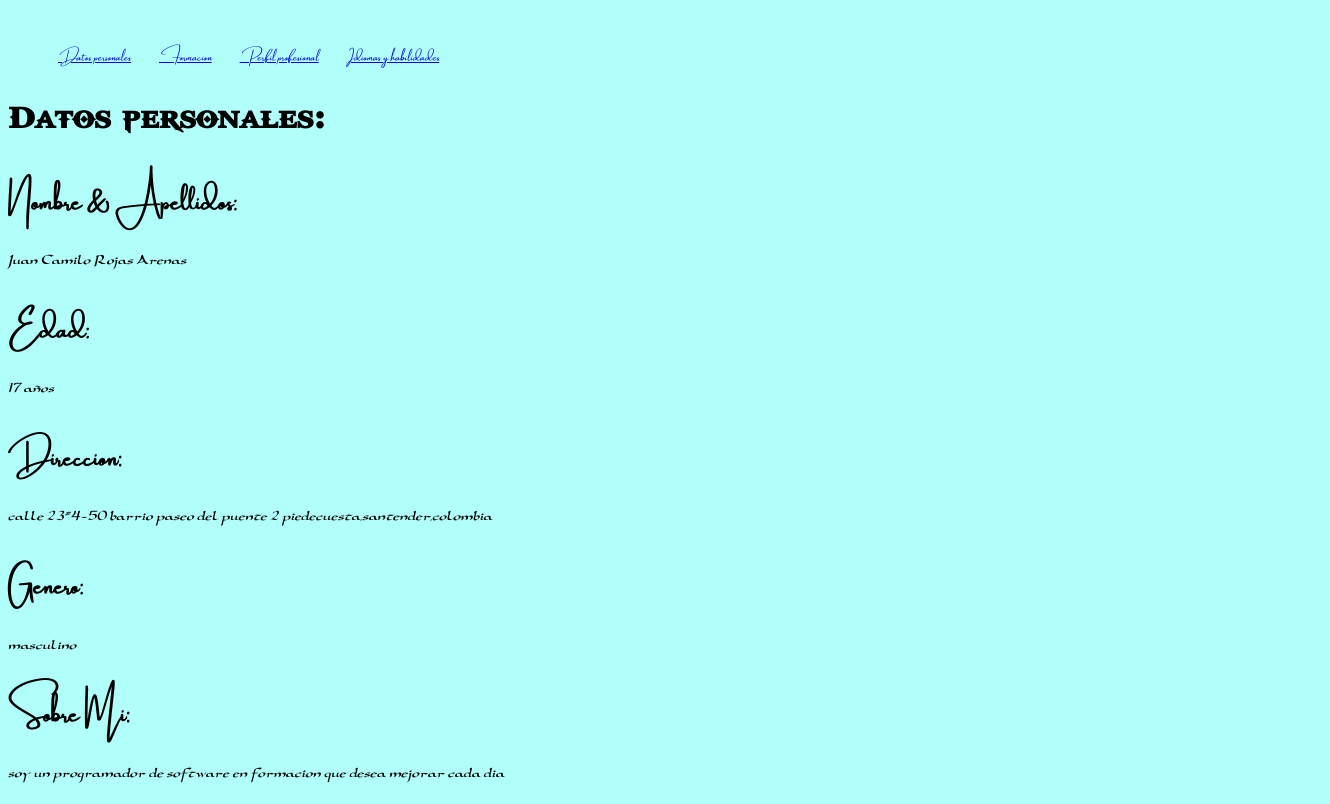
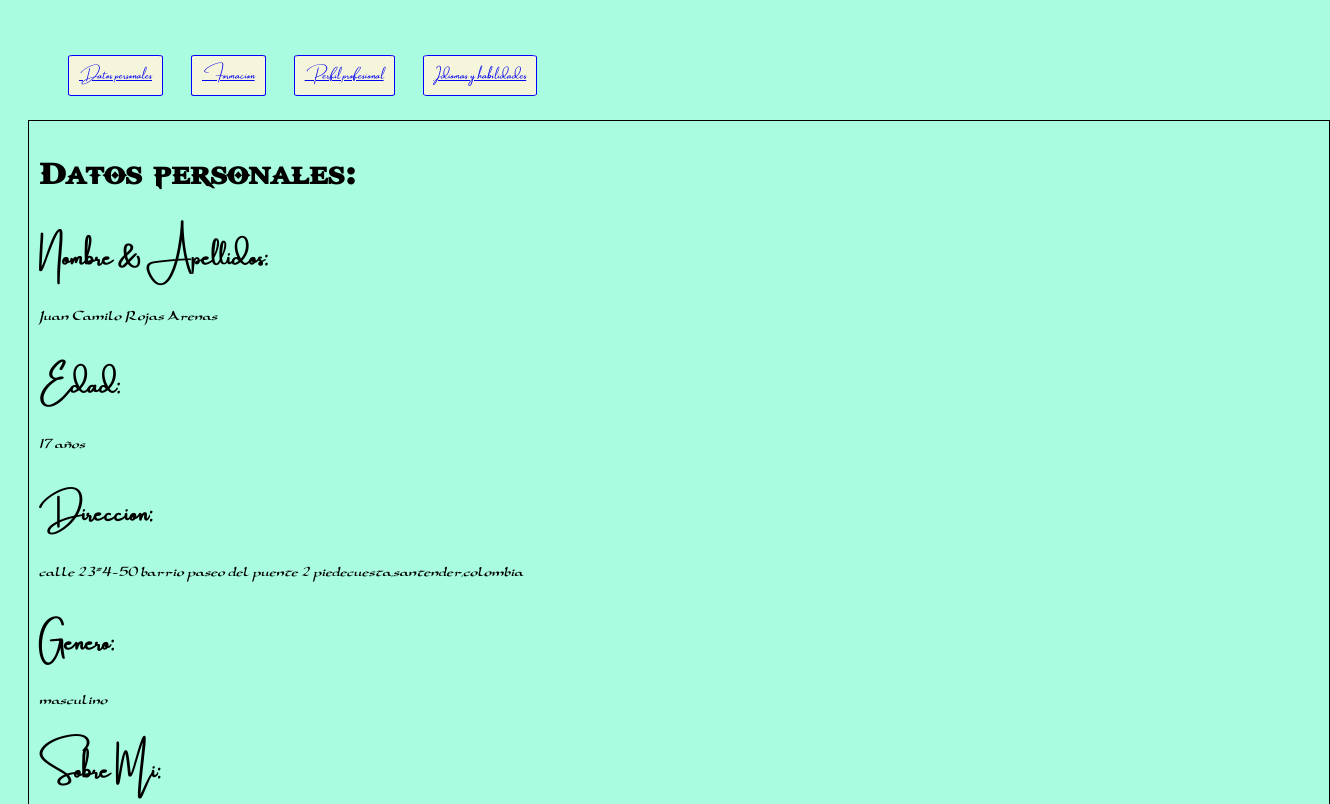
Before and after one commit to juancamilorojasarenas/hv_html, a plain HTML site: page index.html in a window 1280 px wide. Shown: the top 804 px of the page, 1330 px wide, since content can reach past the window. Drawn offline with Linux system fonts and the light colour scheme.

Commit message:
style: :art: udapted style
the style was udapted

by@ juan camilo rojas arenas

```diff
--- a/css/estilos.css
+++ b/css/estilos.css
@@ -36,12 +36,35 @@ h2{
     font-family: 'Amsterdam';
 }
 
-body{
-    background-color: rgb(177, 255, 251);
+.menu>li{
+    display: inline;
+    width: 50vw;
+    padding: 10px;
+    margin: 10px;
+    border: 1px solid blue;
+    background-color: beige;
+    border-radius: 5%;
 }
 
-.menu >li{
-    display: inline;
-    width: 100px;
+.menu :hover{
+    border: 1px solid red;
+    background-color: chartreuse;
+}
+
+li{
+    list-style: none;
+}
+
+#datos{
+    width: 100vw;
+    height: auto;
     margin: 10px;
+    padding: 10px;
+    border: solid 1px;
 }
+
+
+body{
+    background-color: rgb(169, 252, 224);
+    padding: 10px;
+}
--- a/index.html
+++ b/index.html
@@ -21,7 +21,7 @@
    </header>
    <main>
     <section id="datos">
-        <div id="info">
+        <div class="info">
             <h1>Datos personales:</h1>
             <h2>Nombre & Apellidos:</h2>
             <p>Juan Camilo Rojas Arenas</p>
@@ -34,7 +34,8 @@
             <h2>Sobre Mi:</h2>
             <p>soy un programador de software en formacion que desea mejorar cada dia</p>
         </div>
-        <div id="contacto">
+        <hr>
+        <div class="contacto">
             <h1>Contacto:</h1>
             <h2>Telefono:</h2>
             <p>3106757072</p>
@@ -45,6 +46,7 @@
             <a href="https://discord.com/users/837348533635383306">Mi perfil de Discord</a>
         </div>
     </section>
+    <hr>
     <section id="formacion">
         <h1>Formacion</h1>
         <h2>Formacion academica</h2>
@@ -75,6 +77,7 @@
             </tbody>
         </table>
     </section>
+    <hr>
     <section id="perfil">
         <h1>Perfil profesional:</h1>
         <h2>Experiencia:</h2>
@@ -92,6 +95,7 @@
         <p>me adapto rapido a los cambios, capacidades logicas y de trabajo en equipo</p>
     </section>
    </main>
+   <hr>
    <footer>
         <small>todos los derechos reservados</small><br>
         <small>hecho por juan camilo rojas arenas</small>
```
